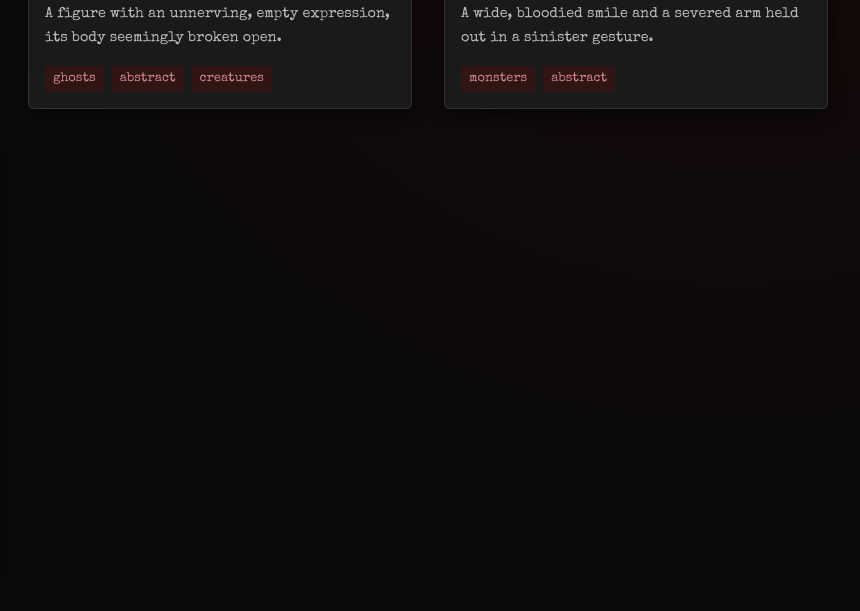
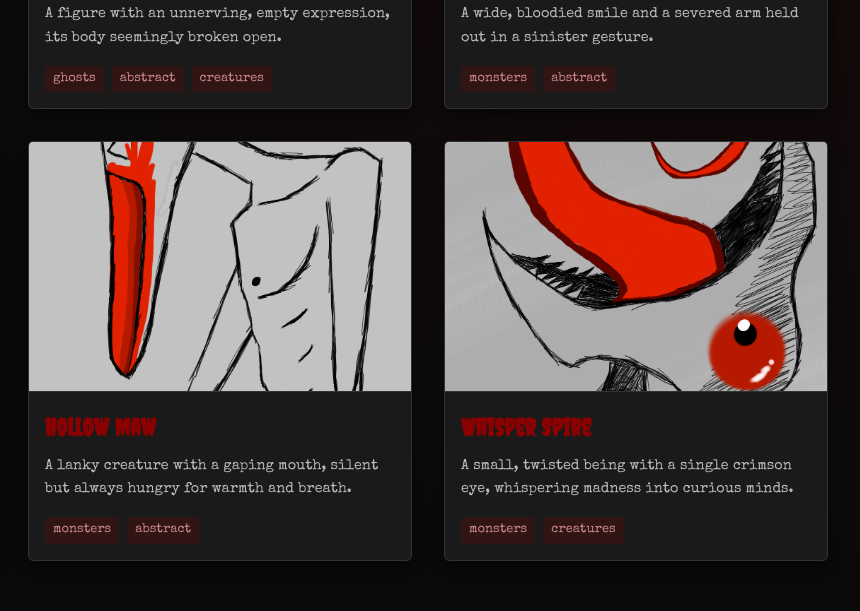
Before and after one commit to instai4/Scribbled-NIGHTMARE, a plain HTML site: page index.html in a window 1280 px wide. Shown: the part 4745-5356 px from the top of the page, 420-1280 px from the left. Drawn offline with nearby package versions, Linux system fonts and the light colour scheme.

Commit message:
Added my  website files

```diff
--- a/index.html
+++ b/index.html
@@ -821,7 +821,9 @@
             { id: 28, title: "The Bending Serpent", description: "A long, slender being twists unnaturally, telling you to be quiet.", tags: ["monsters", "creatures"], imageUrl: "28.jpg" },
             { id: 29, title: "The Hollowed Host", description: "A figure with an unnerving, empty expression, its body seemingly broken open.", tags: ["ghosts", "abstract" , "creatures"], imageUrl: "29.jpg" },
             { id: 30, title: "The Offering", description: "A wide, bloodied smile and a severed arm held out in a sinister gesture.", tags: ["monsters", "abstract"], imageUrl: "30.jpg" },
-            { id: 31, title: " The Unnatural Hound", description: " A monstrous, skeletal creature beckons with a chilling invitation.", tags: ["monsters", "creatures"], imageUrl: "31.jpg" }
+            { id: 31, title: " The Unnatural Hound", description: " A monstrous, skeletal creature beckons with a chilling invitation.", tags: ["monsters", "creatures"], imageUrl: "31.jpg" },
+            { id: 32, title: "Hollow Maw", description: "A lanky creature with a gaping mouth, silent but always hungry for warmth and breath.", tags: ["monsters", "abstract"], imageUrl: "32.jpg.png" },
+            { id: 33, title: " Whisper Spire", description: "A small, twisted being with a single crimson eye, whispering madness into curious minds.", tags: ["monsters", "creatures"], imageUrl: "33.jpg.png" }
         ];
 
         // DOM elements
```
Also changed, not shown: 32.jpg.png (added), 33.jpg.png (added).
